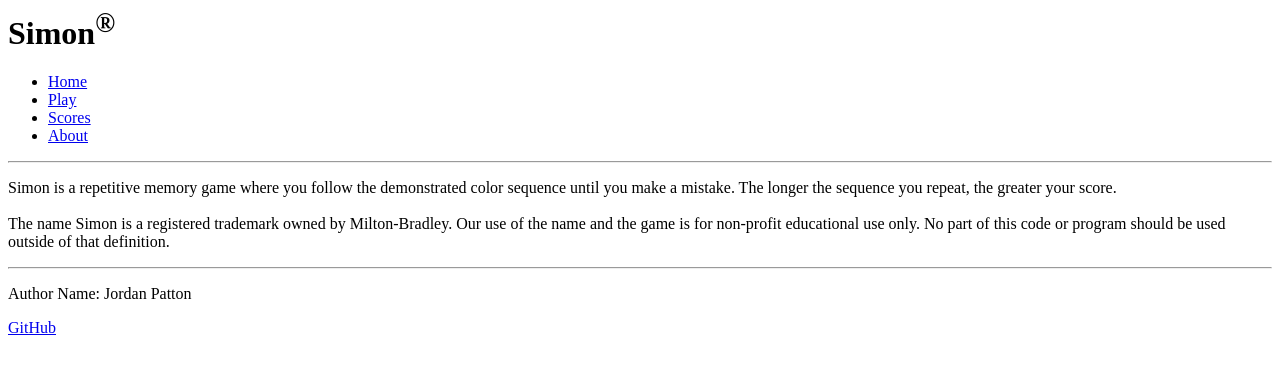
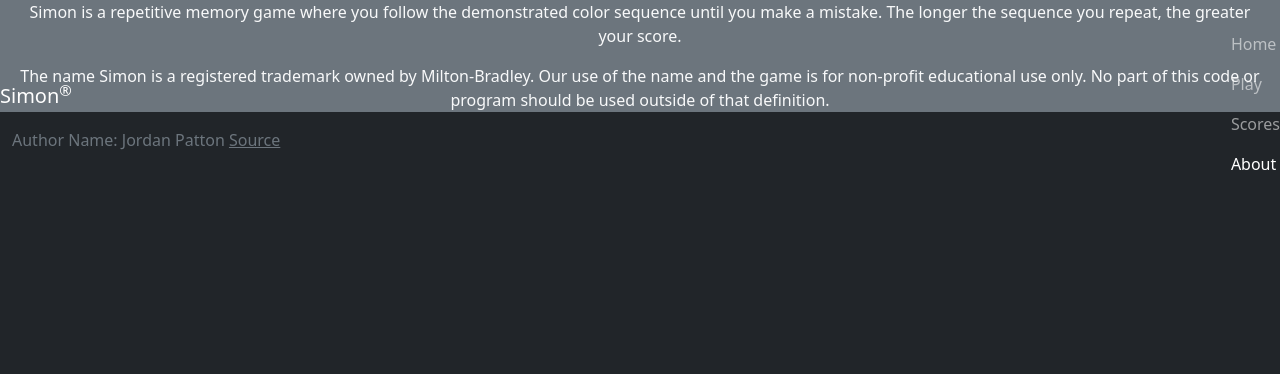
Before and after one commit to Jordanpatton78/simon, a plain HTML site: page about.html in a window 1280 px wide. Drawn offline with nearby package versions, Linux system fonts and the light colour scheme.

Commit message:
Update about.html

```diff
--- a/about.html
+++ b/about.html
@@ -1,31 +1,68 @@
+<!DOCTYPE html>
 <html lang="en">
   <head>
     <meta charset="UTF-8" />
     <meta name="viewport" content="width=device-width, initial-scale=1.0" />
-    <title>Simon</title>
+    <title>About</title>
     <link rel="icon" href="favicon.ico" />
+
+    <link rel="stylesheet" href="main.css" />
+
+    <!-- Include bootstrap CSS framework -->
+    <link
+      href="https://cdn.jsdelivr.net/npm/bootstrap@5.2.2/dist/css/bootstrap.min.css"
+      rel="stylesheet"
+      integrity="sha384-Zenh87qX5JnK2Jl0vWa8Ck2rdkQ2Bzep5IDxbcnCeuOxjzrPF/et3URy9Bv1WTRi"
+      crossorigin="anonymous"
+    />
   </head>
-  <body>
-    <h1>Simon<sup>&reg;</sup></h1>
+  <body class="bg-dark text-light">
+    <header class="container-fluid">
+      <nav class="navbar fixed-top navbar-dark">
+        <a class="navbar-brand" href="#">Simon<sup>&reg;</sup></a>
+        <menu class="navbar-nav">
+          <li class="nav-item">
+            <a class="nav-link" href="index.html">Home</a>
+          </li>
+          <li class="nav-item">
+            <a class="nav-link" href="play.html">Play</a>
+          </li>
+          <li class="nav-item">
+            <a class="nav-link" href="scores.html">Scores</a>
+          </li>
+          <li class="nav-item">
+            <a class="nav-link active" href="about.html">About</a>
+          </li>
+        </menu>
+      </nav>
+    </header>
+
+    <main class="container-fluid bg-secondary text-center">
+      <div>
         <p>
-        <ul>
-            <li><a href="index.html">Home</a></li>
-            <li><a href="play.html">Play</a></li>
-            <li><a href="scores.html">Scores</a></li>
-            <li><a href="about.html">About</a></li>
-        </ul>
+          Simon is a repetitive memory game where you follow the demonstrated
+          color sequence until you make a mistake. The longer the sequence you
+          repeat, the greater your score.
         </p>
-    <hr>
+
         <p>
-        Simon is a repetitive memory game where you follow the demonstrated color sequence until you make a mistake. The longer the sequence you repeat, the greater your score.
-    <br>
-    <br>
-        The name Simon is a registered trademark owned by Milton-Bradley. Our use of the name and the game is for non-profit educational use only. No part of this code or program should be used outside of that definition.
+          The name Simon is a registered trademark owned by Milton-Bradley. Our
+          use of the name and the game is for non-profit educational use only.
+          No part of this code or program should be used outside of that
+          definition.
         </p>
-    <hr>
-    <footer>
-        <p>Author Name: Jordan Patton</p>
-        <p><a href="https://github.com/Jordanpatton78/simon">GitHub</a></p>
+      </div>
+    </main>
+
+    <footer class="bg-dark text-dark text-muted">
+      <div class="container-fluid">
+        <span class="text-reset">Author Name: Jordan Patton</span>
+        <a
+          class="text-reset"
+          href="https://github.com/Jordanpatton78/simon"
+          >Source</a
+        >
+      </div>
     </footer>
   </body>
 </html>
```
Lines whose indentation alone changed are shown as unchanged.
